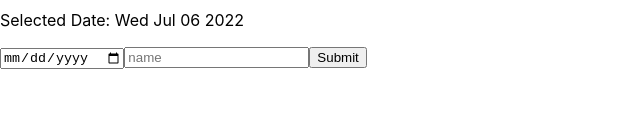
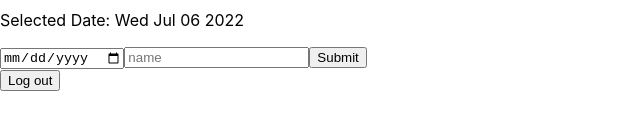
Before and after one commit to amfibiya17/final-project, a React (Create React App) app in the folder client/: page /home in a window 1280 px wide. Shown: the part 278-408 px from the top of the page, without its empty margins (0-640 px from the left). Built offline with nearby package versions, Linux system fonts and the light colour scheme; no server answers; sample sign-in values are in the browser's storage.

Commit message:
added log out button. Home page redirect to login page if no token found

```diff
--- a/client/src/components/personalCalendar.js
+++ b/client/src/components/personalCalendar.js
@@ -71,9 +71,9 @@ function PersonalCalendar() {
 
     if (!token) {
       navigate('/login');
+    } else {
+      getUserId();
     }
-
-    getUserId();
   }, []);
 
   useEffect(() => {
@@ -152,6 +152,15 @@ function PersonalCalendar() {
         <input type="text" value={name} onChange={(e) => setName(e.target.value)} placeholder="name" />
         <input type="submit" value="Submit" />
       </form>
+      <button
+        type="button"
+        onClick={() => {
+          localStorage.removeItem('token');
+          navigate('/login');
+        }}
+      >
+        Log out
+      </button>
     </>
   );
 }
```
